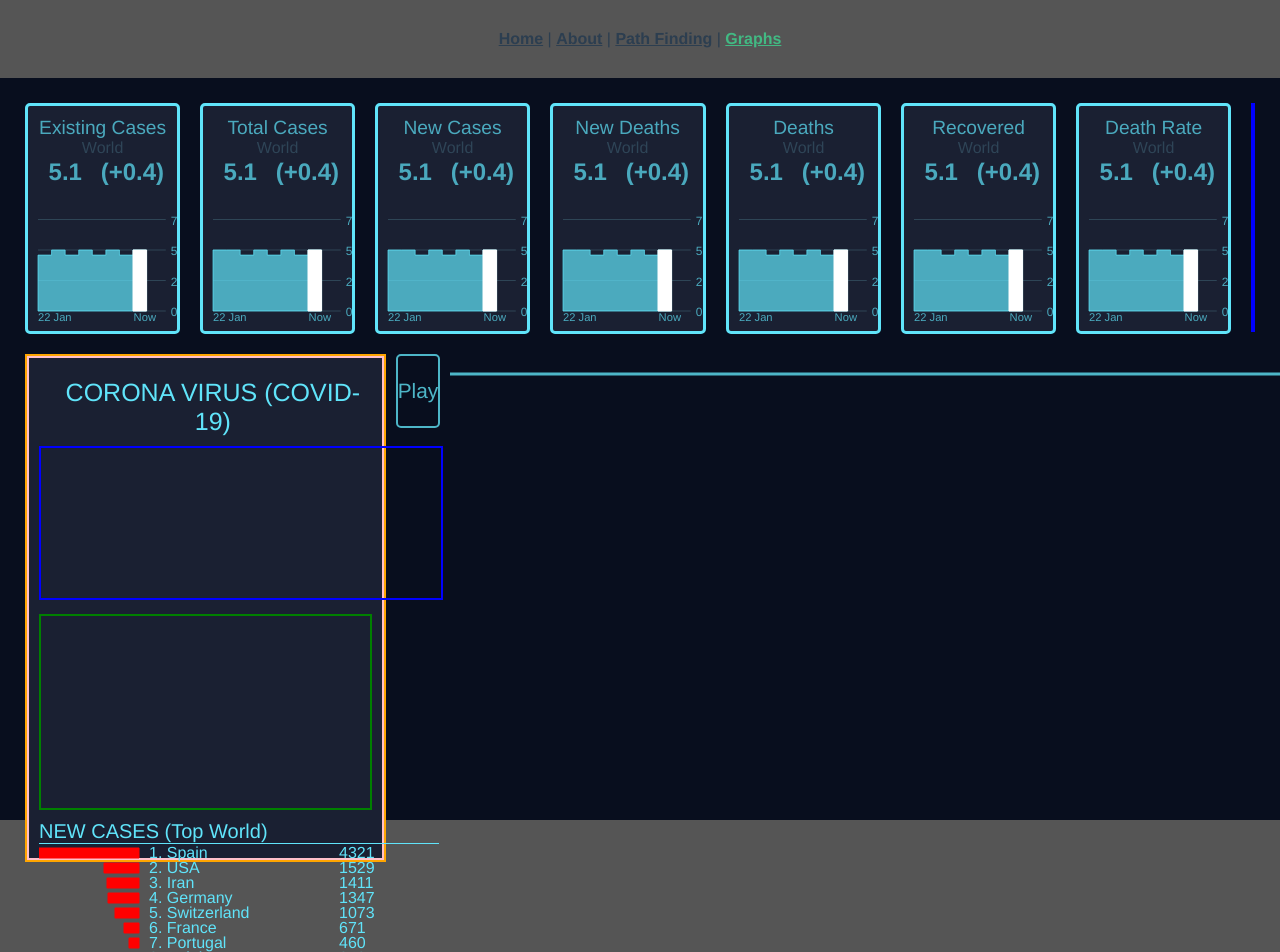
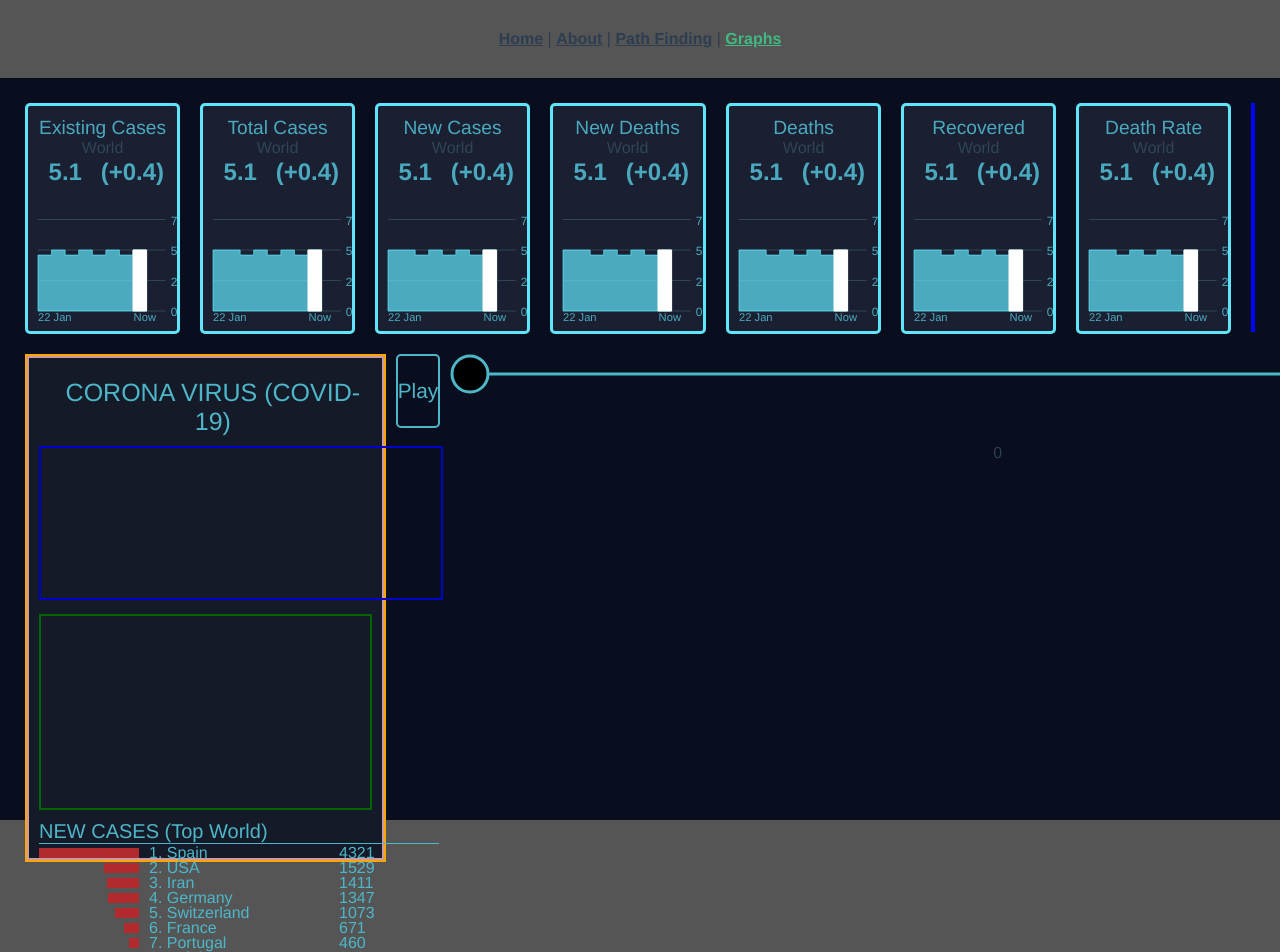
Before and after one commit to James-Bartulis/vue_testing, a Vue app: page /graphs in a window 1280 px wide. Shown: the top 952 px of the page. Built offline with nearby package versions, Linux system fonts and the light colour scheme.

Commit message:
Enable slider to slide and show slider value

```diff
--- a/src/components/Graph.vue
+++ b/src/components/Graph.vue
@@ -201,7 +201,7 @@ export default {
   svg:hover {
     margin: 0px;
     padding: 6px;
-    border: 7px solid red;
+    border: 7px solid #de3539;
     border-radius: 5px;
     top: -10px;
   }
--- a/src/components/SelectedStat.vue
+++ b/src/components/SelectedStat.vue
@@ -18,7 +18,7 @@
         <!-- List -->
         <g v-for="(place, index) in Places" :transform="`translate(100, ${(index+1)*15})`" >
           <!-- Bar -->
-          <polygon :points="makeRankedBar(place.value)" stroke-linecap="butt" stroke="red" fill="red"/>
+          <polygon :points="makeRankedBar(place.value)" stroke-linecap="butt" fill="#de3539"/>
           <!-- Name -->
           <text fill="#60e4fa" x="10">{{index+1}}. {{place.name}}</text>
           <!-- Value -->
@@ -95,7 +95,8 @@ export default {
     border: 2px solid blue;
   }
   .leftContainer {
-    color:#60e4fa;
+    color: #60e4fa;
+    filter: brightness(0.8);
     background-color: #1A2032;
     padding: 10px;
     box-sizing: border-box;
--- a/src/views/Graphs.vue
+++ b/src/views/Graphs.vue
@@ -25,13 +25,16 @@
 						<div class="playText">Play</div>
 					</div>
 					<div class="slider">
-						<svg height="40" width="900">
-							<line x1="10" x2="920" y1="20" y2="20" stroke="#60e4fa" stroke-width="3px" stroke-linecap="butt" />
-							<circle cx="880" cy="20" r="18" stroke="#60e4fa" stroke-width="3" fill="black" />
+						<svg id="sliderSVG" height="40" width="900" :onmousemove="getMouseX" :onmouseleave="DragFalse">
+							<line x1="30" x2="880" y1="20" y2="20" stroke="#60e4fa" stroke-width="3px" stroke-linecap="butt" />
+							<circle id="sliderCircle" cx="30" cy="20" r="18" stroke="#60e4fa" stroke-width="3" fill="black" :onmousedown="DragTrue" :onmouseup="DragFalse" />
 						</svg>
 					</div>
-					<div class="date">March 23</div>
+					<div class="date">
+						March 23
+					</div>
 				</div>
+				<p> {{sliderValue}} </p>
 			</div>
 		</div>
 	</div>
@@ -47,6 +50,8 @@ export default{
 	data() {
 		return {
 			dataInput: [],
+			drag: false,
+			sliderValue: 0,
 		}
 	},
 	methods: {
@@ -58,7 +63,25 @@ export default{
 			}
 
 			this.dataInput[index]['chartData'].sort(function(a, b){return a-b});
-		}
+		},
+		getMouseX(event) {
+			if(!this.drag) return;
+			var svg = document.getElementById('sliderSVG');
+			var pt = svg.createSVGPoint();
+	    pt.x = event.clientX;
+			var circle = document.getElementById('sliderCircle');
+	    let x = Math.floor(pt.matrixTransform(svg.getScreenCTM().inverse()).x);
+	    x = (x < 30) ? 30 : x;
+	    x = (x > 880) ? 880 : x;
+	    if(this.sliderValue != Math.floor((x-30)/20)) this.sliderValue = Math.floor((x-30)/20); // lessens range of sliderValue, helps lessen updates to sliderValue when dragged
+	    circle.setAttributeNS(null, "cx", x);
+		},
+		DragTrue(){
+			this.drag = true;
+		},
+		DragFalse(){
+			this.drag = false;
+		},
 	},
 	beforeMount() {
 		this.dataInput = [
```
